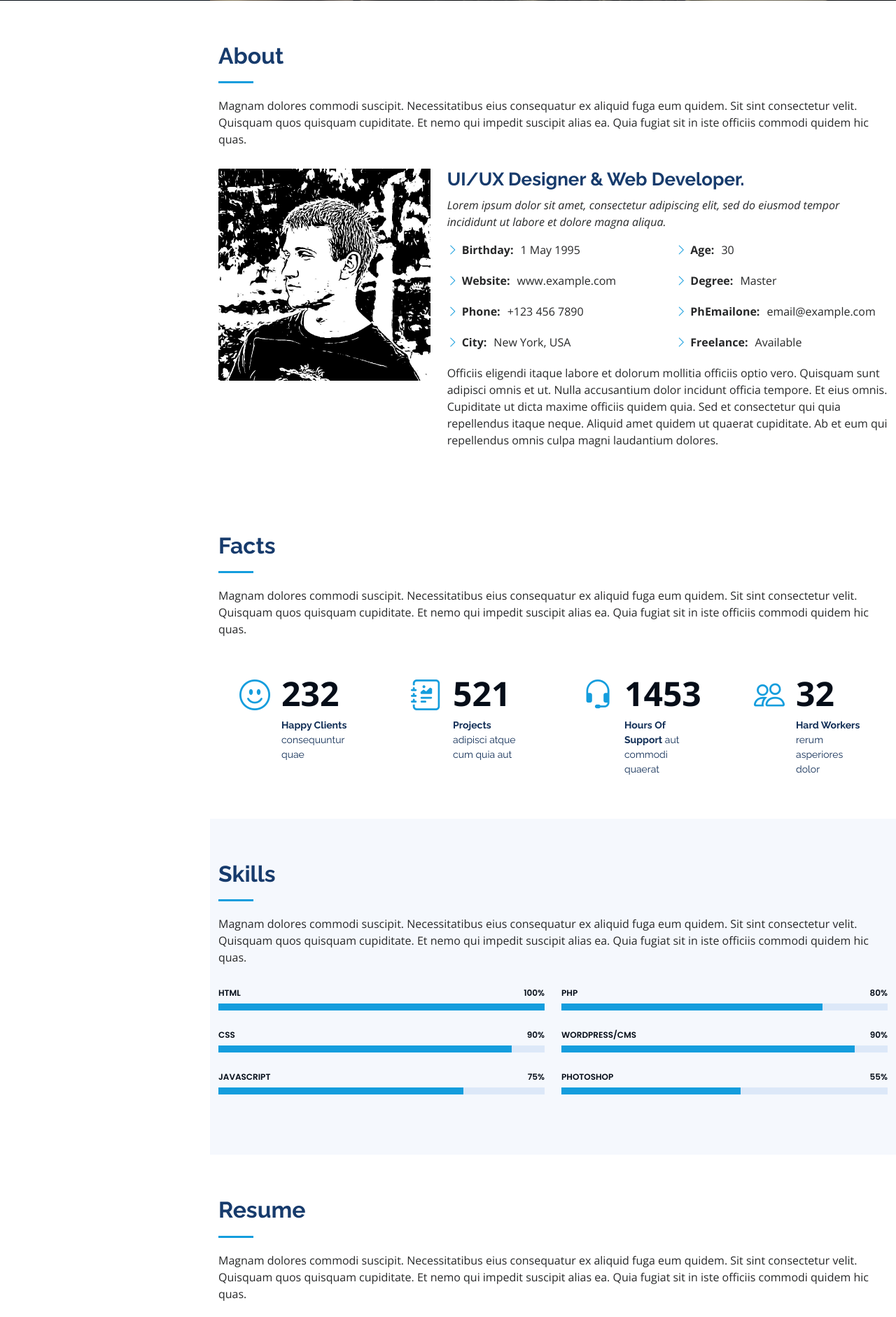
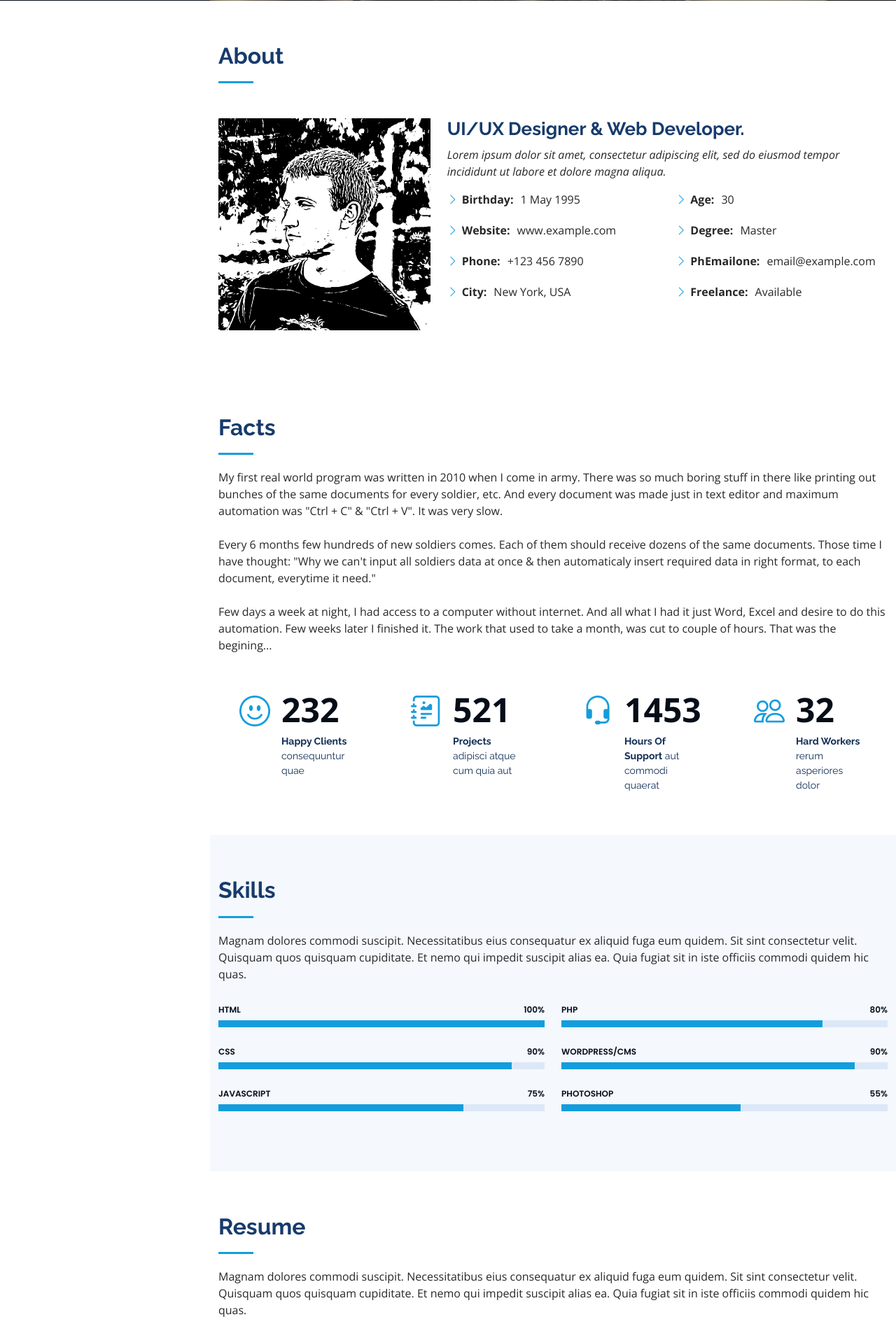
Before and after one commit to k-yakovlev/portfolio-website, a Flask app: page / in a window 1280 px wide. Shown: the part 799-2681 px from the top of the page at 70% size. Run offline with Flask 2, Linux system fonts and the light colour scheme; some libraries are stand-ins or nearby versions.

Commit message:
Add content to 'Facts'. Del redundant content from 'About'.

```diff
--- a/templates/index.html
+++ b/templates/index.html
@@ -85,7 +85,6 @@
 
         <div class="section-title">
           <h2>About</h2>
-          <p>Magnam dolores commodi suscipit. Necessitatibus eius consequatur ex aliquid fuga eum quidem. Sit sint consectetur velit. Quisquam quos quisquam cupiditate. Et nemo qui impedit suscipit alias ea. Quia fugiat sit in iste officiis commodi quidem hic quas.</p>
         </div>
 
         <div class="row">
@@ -116,10 +115,6 @@
                 </ul>
               </div>
             </div>
-            <p>
-              Officiis eligendi itaque labore et dolorum mollitia officiis optio vero. Quisquam sunt adipisci omnis et ut. Nulla accusantium dolor incidunt officia tempore. Et eius omnis.
-              Cupiditate ut dicta maxime officiis quidem quia. Sed et consectetur qui quia repellendus itaque neque. Aliquid amet quidem ut quaerat cupiditate. Ab et eum qui repellendus omnis culpa magni laudantium dolores.
-            </p>
           </div>
         </div>
 
@@ -132,7 +127,23 @@
 
         <div class="section-title">
           <h2>Facts</h2>
-          <p>Magnam dolores commodi suscipit. Necessitatibus eius consequatur ex aliquid fuga eum quidem. Sit sint consectetur velit. Quisquam quos quisquam cupiditate. Et nemo qui impedit suscipit alias ea. Quia fugiat sit in iste officiis commodi quidem hic quas.</p>
+          <p>
+            My first real world program was written in 2010 when I come in army. There was so much boring stuff in there
+            like printing out bunches of the same documents for every soldier, etc. And every document was made just in
+            text editor and maximum automation was "Ctrl + C" & "Ctrl + V". It was very slow.
+          </p>
+          <br>
+          <p>
+            Every 6 months few hundreds of new soldiers comes. Each of them should receive dozens of the same documents.
+            Those time I have thought: "Why we can't input all soldiers data at once & then automaticaly insert required
+            data in right format, to each document, everytime it need."
+          </p>
+          <br>
+          <p>
+            Few days a week at night, I had access to a computer without internet. And all what I had it just Word,
+            Excel and desire to do this automation. Few weeks later I finished it. The work that used to take a month,
+            was cut to couple of hours. That was the begining...
+          </p>
         </div>
 
         <div class="row no-gutters">
```
